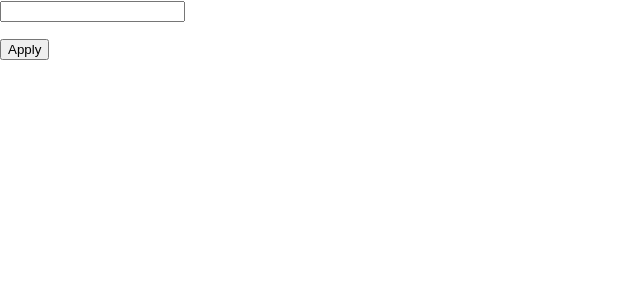
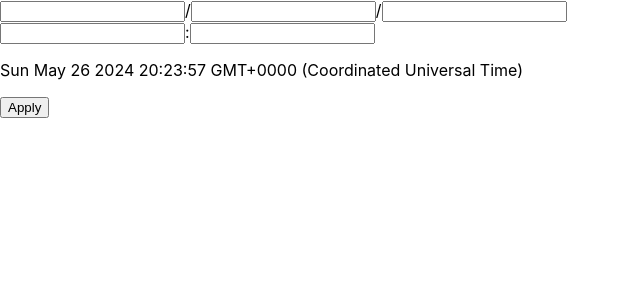
Before and after one commit to RichardKim503/deadline-countdown, a React (Create React App) app: page / in a window 1280 px wide. Shown: the top 300 px of the page, without its empty margins (0-640 px from the left). Built offline with nearby package versions, Linux system fonts and the light colour scheme.

Commit message:
Added input fields for day, year, hour, and minute

```diff
--- a/src/Client/DeadlineBox.js
+++ b/src/Client/DeadlineBox.js
@@ -5,27 +5,81 @@ function DeadlineBox(){
     const lemon = new Date();
 
     const [month, setMonth] = useState();
-    const [deadline, setDeadline] = useState();
+    const [day, setDay] = useState();
+    const [year, setYear] = useState();
+    const [hour, setHour] = useState();
+    const [minute, setMinute] = useState();
+    const [deadline, setDeadline] = useState(new Date());
 
-    const handleMonthChange = (e) => {
-        setMonth(e.target.value);
+    const handleMonthChange = (event) => {
+        setMonth(event.target.value);
+    }
+
+    const handleDayChange = (event) => {
+        setDay(event.target.value);
+    }
+
+    const handleYearChange = (event) => {
+        setYear(event.target.value);
+    }
+
+    const handleHourChange = (event) => {
+        setHour(event.target.value);
+    }
+
+    const handleMinuteChange = (event) => {
+        setMinute(event.target.value);
     }
 
     const applyChanges = () => {
-        console.log("asdf")
-        setDeadline(month);
+
+        setDeadline(new Date(year, month - 1, day, hour, minute));
     }
 
     return(
         <div>
-            <input
-                type='text'
-                value={month}
-                onChange={handleMonthChange}
-            />
+            <div>
+                <input
+                    type='text'
+                    value={month}
+                    onChange={handleMonthChange}
+                />
+
+                /
+
+                <input
+                    type='text'
+                    value={day}
+                    onChange={handleDayChange}
+                />
+
+                /
+
+                <input
+                    type='text'
+                    value={year}
+                    onChange={handleYearChange}
+                />
+            </div>
+
+            <div>
+                <input
+                    type='text'
+                    value={hour}
+                    onChange={handleHourChange}
+                />
+                :
+                <input
+                    type='text'
+                    value={minute}
+                    onChange={handleMinuteChange}
+                />
+            </div>
+
+
 
             <p>
-                {deadline}
+                {deadline.toString()}
             </p>
 
             <button
```
